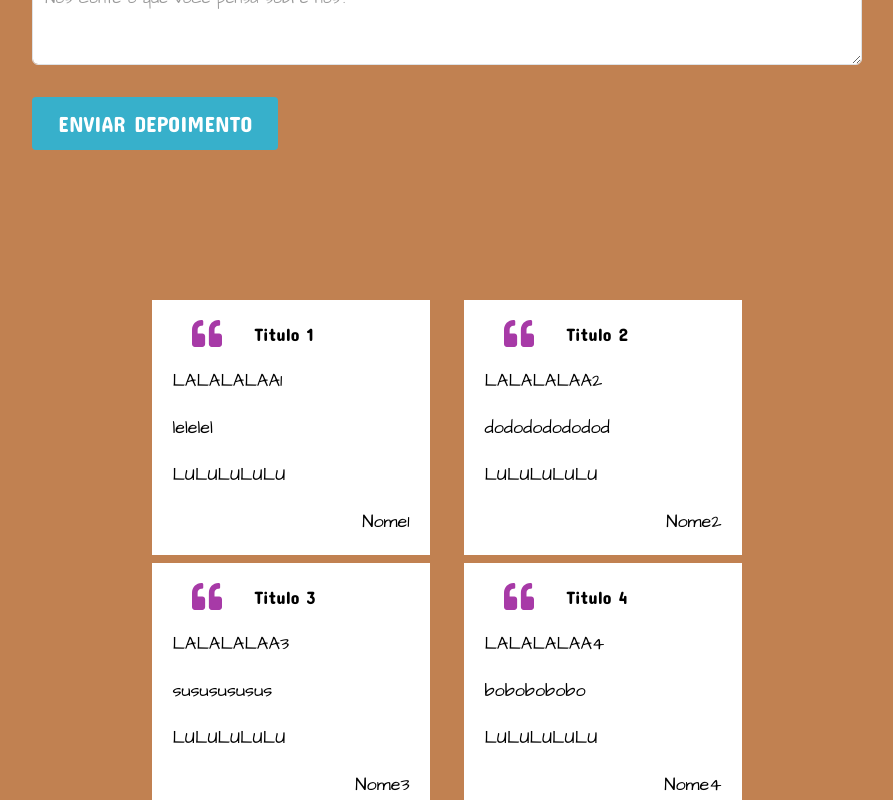
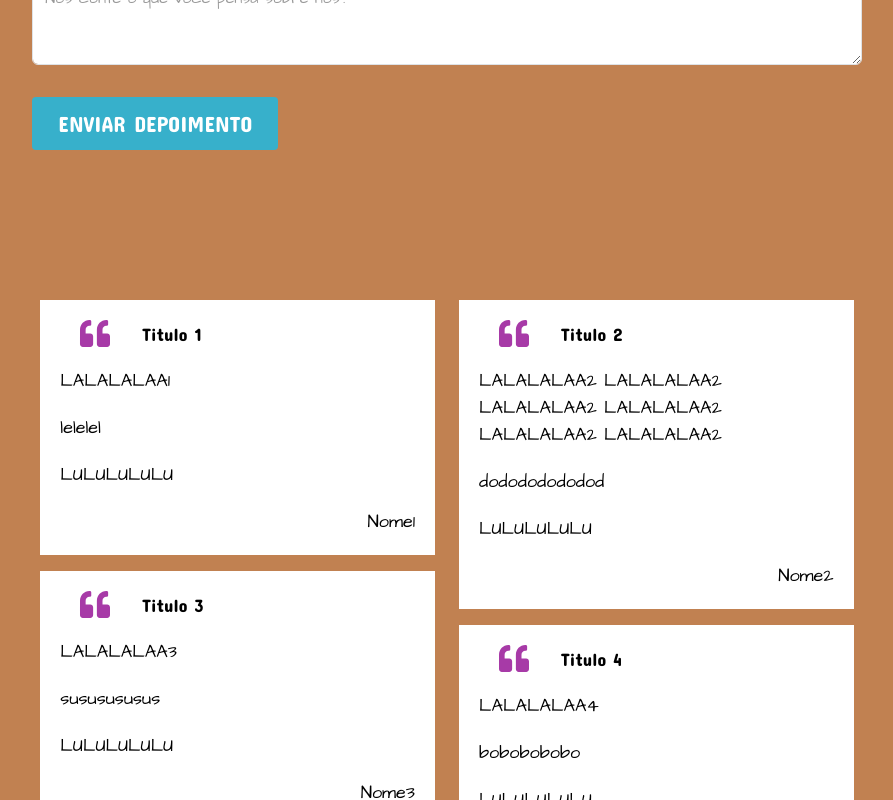
Before and after one commit to duartecgustavo/rapunzel-solidaria, a React (Vite) app: page / in a window 1280 px wide. Shown: the part 5486-6286 px from the top of the page, without its empty margins (193-1086 px from the left). Built offline with nearby package versions, Linux system fonts and the light colour scheme; a web font is replaced by a local one.

Commit message:
ajustado grid de depoimentos

```diff
--- a/src/App.tsx
+++ b/src/App.tsx
@@ -14,7 +14,10 @@ import {
 
 // pendente - FIGMA, Criar prototipo mobile - criar tela principal para mobile
 
+// pendente - TELA DE INICIO MOBILE (CAPA COM O NOME DO SITE E UMA IMAGEM EM SVG)
 // pendente - ADICIONAR BASICO DE ACESSIBILIDADE
+// pendente - ADICIONAR APOIADORES
+// pendente - MODAL QUANDO ESTA NO MOBILE NÃO DESCE
 
 function App() {
   return (
@@ -39,7 +42,7 @@ function App() {
         id="HowToDonatePage"
         background={colors.third_color_violet_blue_6F66BA}
         height="auto"
-        >
+      >
         <HowToDonatePage />
       </Container>
       <Container
--- a/src/components/sections/Depositions/DepositionForm.tsx
+++ b/src/components/sections/Depositions/DepositionForm.tsx
@@ -88,12 +88,13 @@ const DepositionForm = ({ onSubmit }: DepositionFormProps) => {
           onChange={(e) => setDepoimento(e.target.value)}
         ></textarea>
       </div>
+
+      {/* pendente - ajustar tamanho quando mobile */}
       <ButtonSC
         type="submit"
         style={{
           color: colors.white_FFFFFF,
           borderRadius: "4px",
-          width: "fit-content",
           padding: "8px 24px 8px 24px",
         }}
       >
--- a/src/components/sections/Depositions/Depositions.tsx
+++ b/src/components/sections/Depositions/Depositions.tsx
@@ -1,8 +1,6 @@
 import { BeautyTitle } from "@/components/shareds";
 import CardDepositions from "./CardDepositions";
 import DepositionForm from "./DepositionForm";
-
-// pendente - Ajustar grid dos depoimentos
 
 interface IDeposition {
   title: string;
@@ -18,13 +16,63 @@ let array: IDeposition[] = [
   },
   {
     title: "Titulo 2",
-    deposition: ["LALALALAA2", "dodododododod", "LULULULULU"],
+    deposition: [
+      "LALALALAA2 LALALALAA2 LALALALAA2 LALALALAA2 LALALALAA2 LALALALAA2",
+      "dodododododod",
+      "LULULULULU",
+    ],
     name: "Nome2",
   },
   {
     title: "Titulo 3",
     deposition: ["LALALALAA3", "sususususus", "LULULULULU"],
     name: "Nome3",
+  },
+  {
+    title: "Titulo 4",
+    deposition: ["LALALALAA4", "bobobobobo", "LULULULULU"],
+    name: "Nome4",
+  },
+  {
+    title: "Titulo 4",
+    deposition: [
+      "LALALALAA2 LALALALAA2 LALALALAA2 LALALALAA2 LALALALAA2 LALALALAA2",
+      "bobobobobo",
+      "LULULULULU",
+    ],
+    name: "Nome4",
+  },
+  {
+    title: "Titulo 4",
+    deposition: ["LALALALAA4", "bobobobobo", "LULULULULU"],
+    name: "Nome4",
+  },
+  {
+    title: "Titulo 4",
+    deposition: [
+      "LALALALAA2 LALALALAA2 LALALALAA2 LALALALAA2 LALALALAA2 LALALALAA2",
+      "bobobobobo",
+      "LULULULULU",
+    ],
+    name: "Nome4",
+  },
+  {
+    title: "Titulo 4",
+    deposition: [
+      "LALALALAA2 LALALALAA2 LALALALAA2 LALALALAA2 LALALALAA2 LALALALAA2",
+      "bobobobobo",
+      "LULULULULU",
+    ],
+    name: "Nome4",
+  },
+  {
+    title: "Titulo 4",
+    deposition: [
+      "LALALALAA2 LALALALAA2 LALALALAA2 LALALALAA2 LALALALAA2 LALALALAA2",
+      "bobobobobo",
+      "LULULULULU",
+    ],
+    name: "Nome4",
   },
   {
     title: "Titulo 4",
@@ -44,22 +92,39 @@ const Depositions = () => {
 
       <DepositionForm onSubmit={handleSubmit} />
 
-      <div
-        className="col-10 col-sm-6 gap-2"
-        style={{
-          display: "flex",
-          justifyContent: "space-around",
-          flexWrap: "wrap",
-        }}
-      >
-        {array.map((item, index) => (
+      {/* pendente - quando mobile, ajustar grid */}
+
+      <div className="d-flex justify-content-center">
+        <div className="row col-4">
+          <div className="col-12">
+            {array.map(
+              (item, index) =>
+                index % 2 == 0 && (
                   <CardDepositions
                     key={index}
                     title={item.title}
                     deposition={item.deposition}
                     name={item.name}
                   />
-        ))}
+                )
+            )}
+          </div>
+        </div>
+        <div className="row col-4">
+          <div className="col-12">
+            {array.map(
+              (item, index) =>
+                index % 2 == 1 && (
+                  <CardDepositions
+                    key={index}
+                    title={item.title}
+                    deposition={item.deposition}
+                    name={item.name}
+                  />
+                )
+            )}
+          </div>
+        </div>
       </div>
     </>
   );
--- a/src/components/sections/Depositions/styles.ts
+++ b/src/components/sections/Depositions/styles.ts
@@ -6,11 +6,12 @@ import { ReactComponent as Aspas } from "@/assets/icon-aspas.svg";
 export const ContainerCardDepositionsFC = styled.div`
   display: flex;
   flex-direction: column;
-  width: 45%;
 
   padding: 20px;
   gap: 20px !important;
   background-color: white;
+
+  margin-bottom: 16px !important;
 `;
 
 export const AspasSvgSC = styled(Aspas)`
--- a/src/components/sections/HowToReceive/styles.ts
+++ b/src/components/sections/HowToReceive/styles.ts
@@ -33,7 +33,7 @@ export const FormLinkSC = styled.a`
   }
 
   @media (max-width: 768px) {
-    gap: 8px;
+    gap: 16px;
   }
 `;
 
@@ -41,7 +41,7 @@ export const MailmanScgSC = styled(Mailman)`
   height: 260px;
   @media (max-width: 768px) {
     height: 180px;
-    margin-top: 0px !important;
+    margin-top: 50px !important;
   }
 `;
 export const LinkScgSC = styled(Link)`
--- a/src/components/sections/Navbar/styles.ts
+++ b/src/components/sections/Navbar/styles.ts
@@ -68,6 +68,7 @@ export const TextSC = styled.p`
 `;
 
 export const ButtonSC = styled.button<{ isoutlined?: any }>`
+  width: fit-content;
   font-size: 22px;
   user-select: none;
   color: ${(props) =>
@@ -96,6 +97,10 @@ export const ButtonSC = styled.button<{ isoutlined?: any }>`
         ? colors.secondary_color_green_light_6FBECF
         : colors.primary_color_violet_A73AA7};
     border: ${(props) => props.isoutlined && "3px solid #6FBECF"};
+
+    @media (max-width: 768px) {
+      width: 100% !important;
+    }
   }
 `;
 
--- a/src/components/shareds/BeautyTitle/styles.ts
+++ b/src/components/shareds/BeautyTitle/styles.ts
@@ -22,6 +22,10 @@ export const FrontTitleSC = styled.p`
       : colors.white_FFFFFF};
   cursor: cell;
   user-select: none;
+
+  @media (max-width: 768px) {
+    font-size: 36px;
+  }
 `;
 
 export const BackTitleSC = styled.p`
@@ -33,4 +37,8 @@ export const BackTitleSC = styled.p`
       : colors.white_transparent_10};
   cursor: cell;
   user-select: none;
+
+  @media (max-width: 768px) {
+    font-size: 54px;
+  }
 `;
--- a/src/components/shareds/Container/styles.ts
+++ b/src/components/shareds/Container/styles.ts
@@ -14,5 +14,6 @@ export const ContainerSC = styled.div<IContainerProps>`
   @media (max-width: 768px) {
     height: auto;
     display: ${(props) => (Boolean(!props.ismobile) ? "flex" : "none")};
+    padding-top: ${(props) => props.paddingTop || "50px"};
   }
 `;
```
Lines whose indentation alone changed are shown as unchanged.
